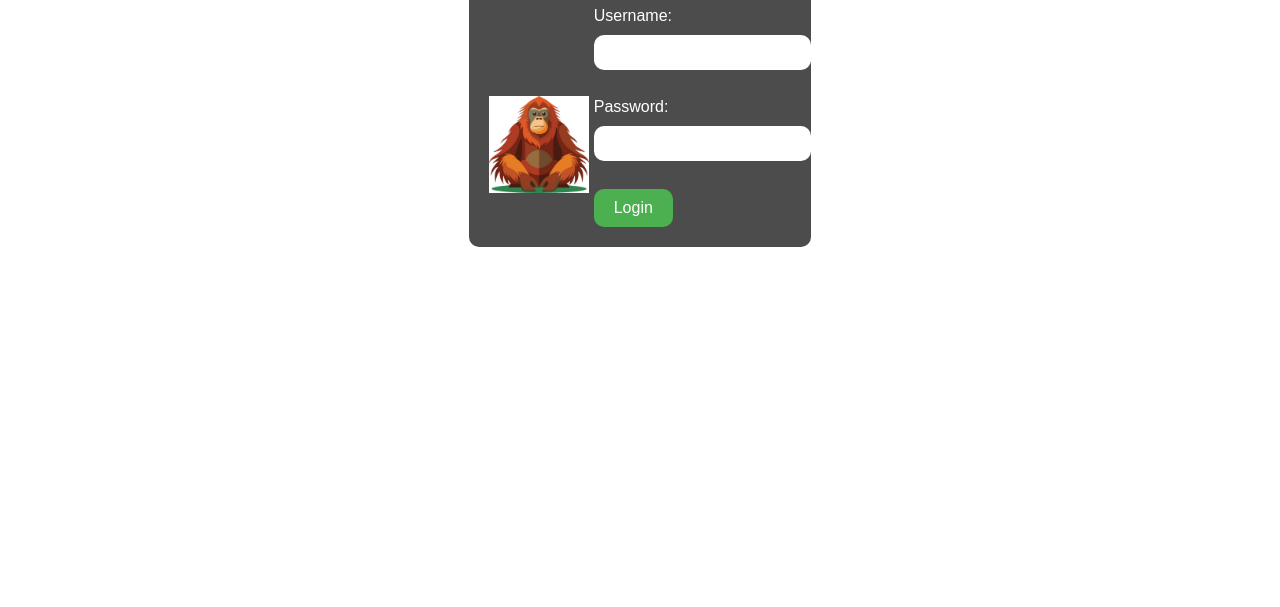
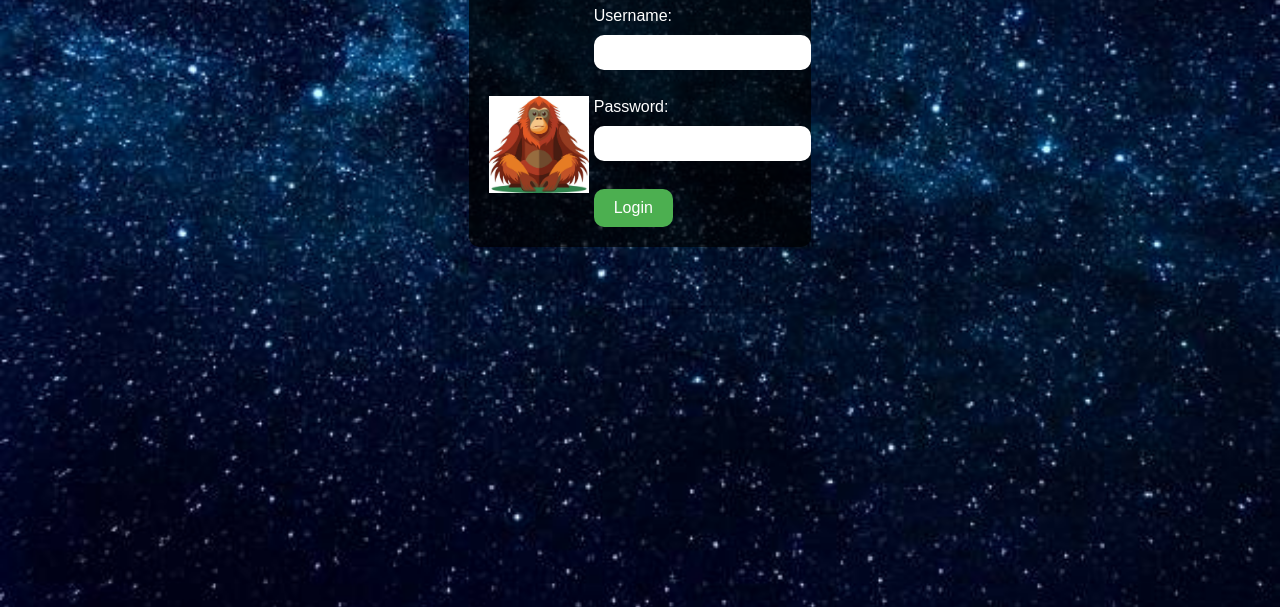
Before and after one commit to DavideM10/Sito-di-Erziclap, a website: page index.html in a window 1280 px wide. Shown: the part 193-800 px from the top of the page. Drawn offline with Linux system fonts and the light colour scheme.

Commit message:
Update style.css

```diff
--- a/style.css
+++ b/style.css
@@ -2,7 +2,7 @@ body {
     font-family: Arial, sans-serif;
     text-align: center;
     margin-top: 50px;
-    background: url('images/stars.jpg') no-repeat center center fixed;
+    background: url('stars.jpg') no-repeat center center fixed;
     background-size: cover;
     color: white;
 }
```
